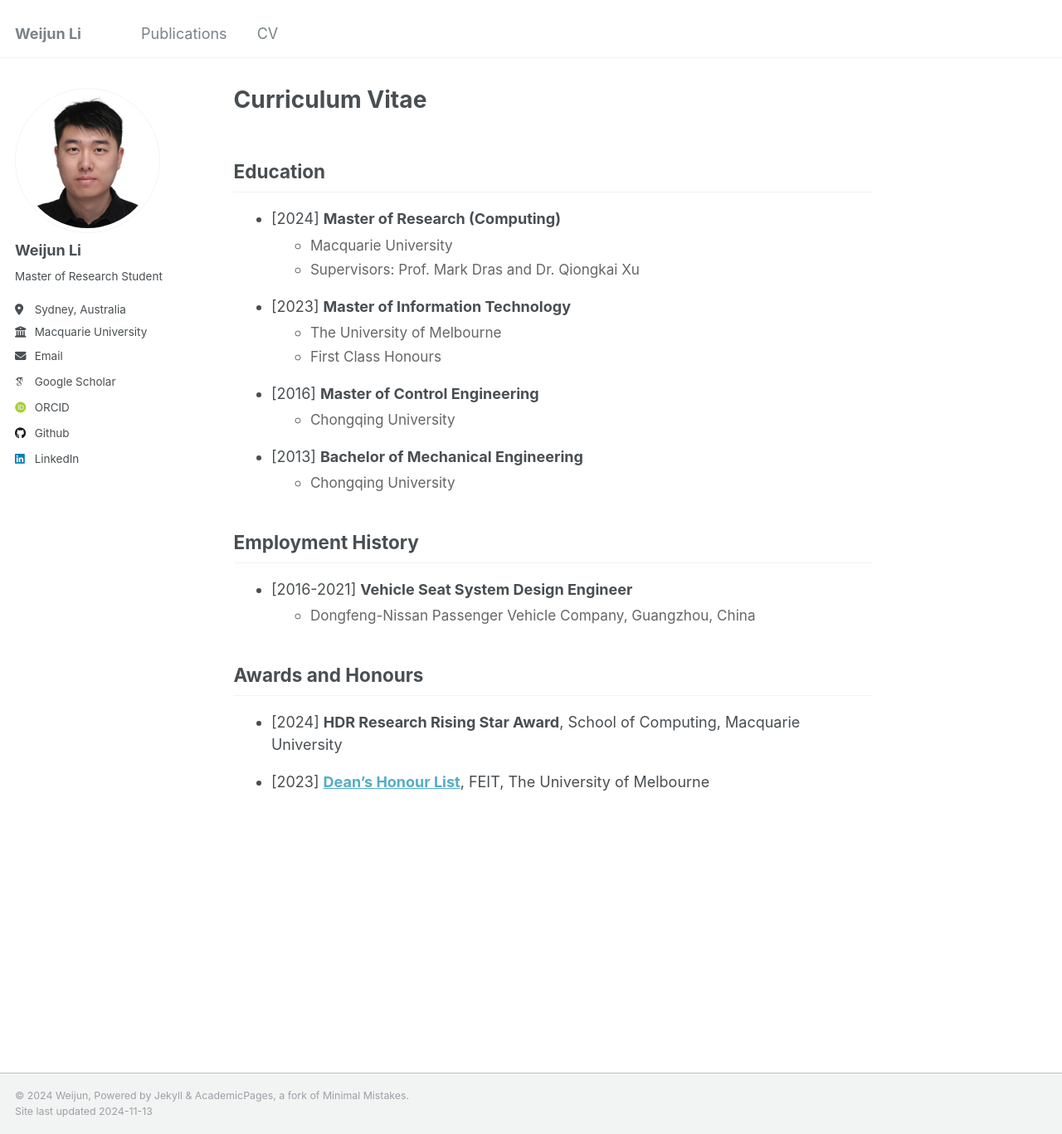
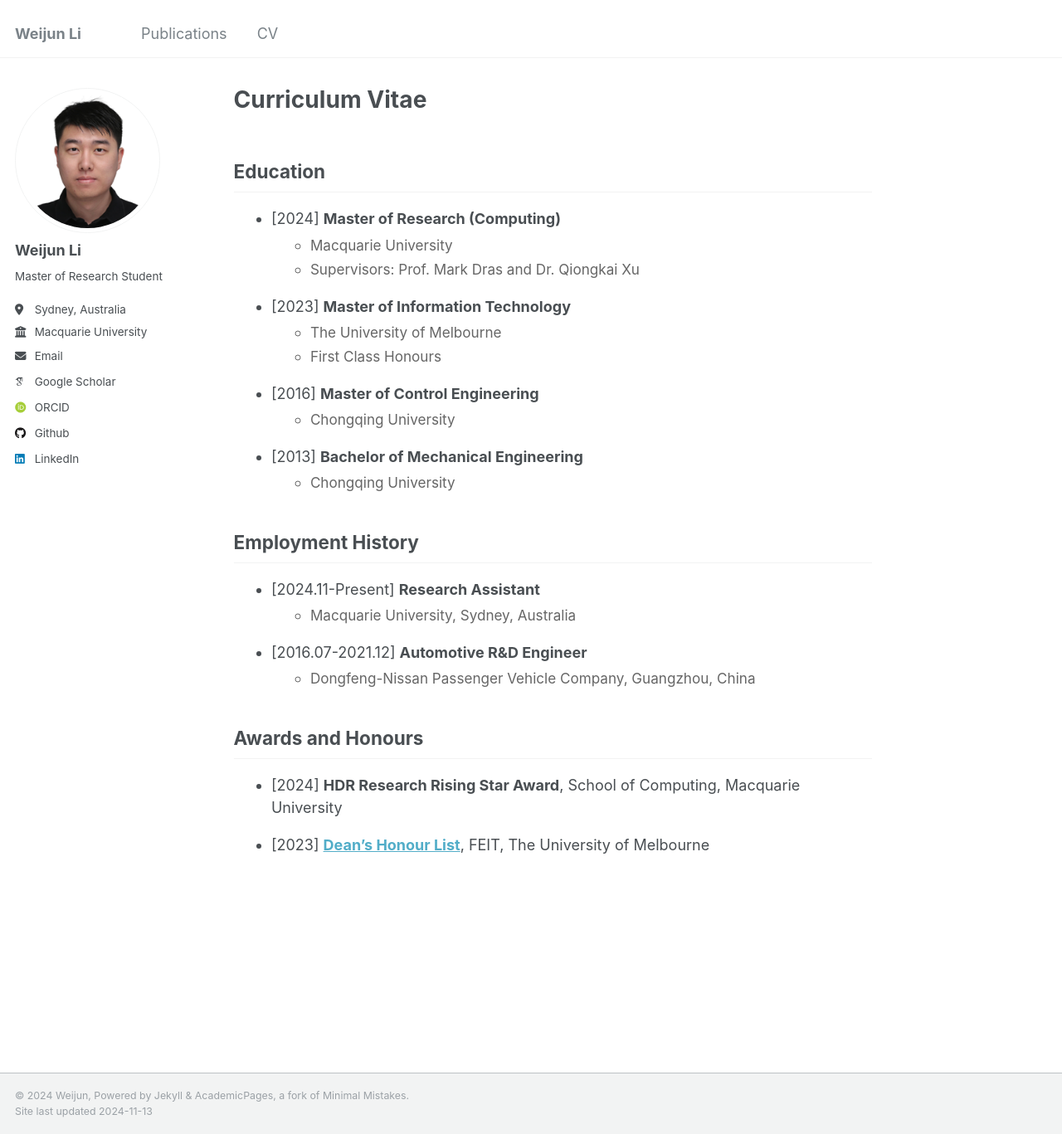
Before and after one commit to weijun-l/weijun-l.github.io, a Jekyll site: the page built from _pages/cv.md, in a window 1280 px wide and 1367 px high. Shown: the whole window at 83% size. Built offline with Jekyll 4.4.1, drawn with Linux system fonts in a browser that asks for light colours; some web fonts are replaced.

Commit message:
update cv

```diff
--- a/_pages/cv.md
+++ b/_pages/cv.md
@@ -63,7 +63,15 @@ redirect_from:
 ## Employment History
 
 <ul class="cv-list">
-  <li>[2016-2021] <strong>Vehicle Seat System Design Engineer</strong>
+  <li>[2024.11-Present] <strong>Research Assistant</strong>
+    <ul>
+      <li>Macquarie University, Sydney, Australia</li>
+    </ul>
+  </li>
+</ul>
+
+<ul class="cv-list">
+  <li>[2016.07-2021.12] <strong>Automotive R&D Engineer</strong>
     <ul>
       <li>Dongfeng-Nissan Passenger Vehicle Company, Guangzhou, China</li>
     </ul>
```
